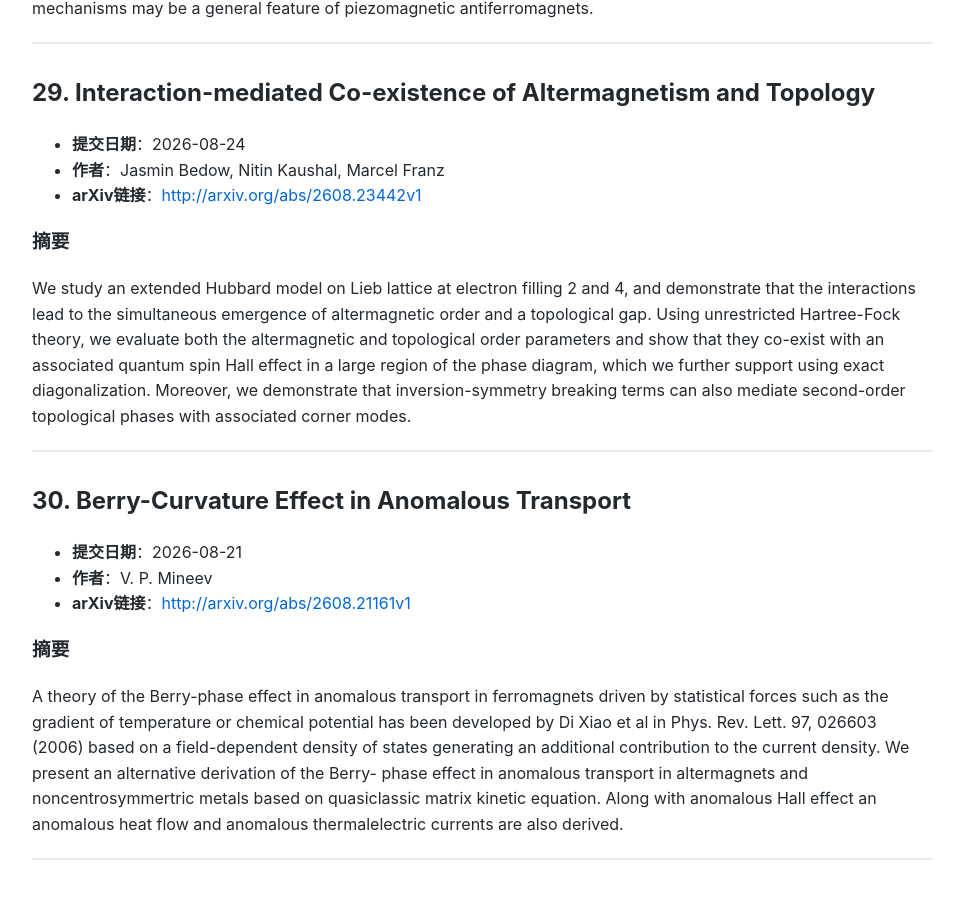
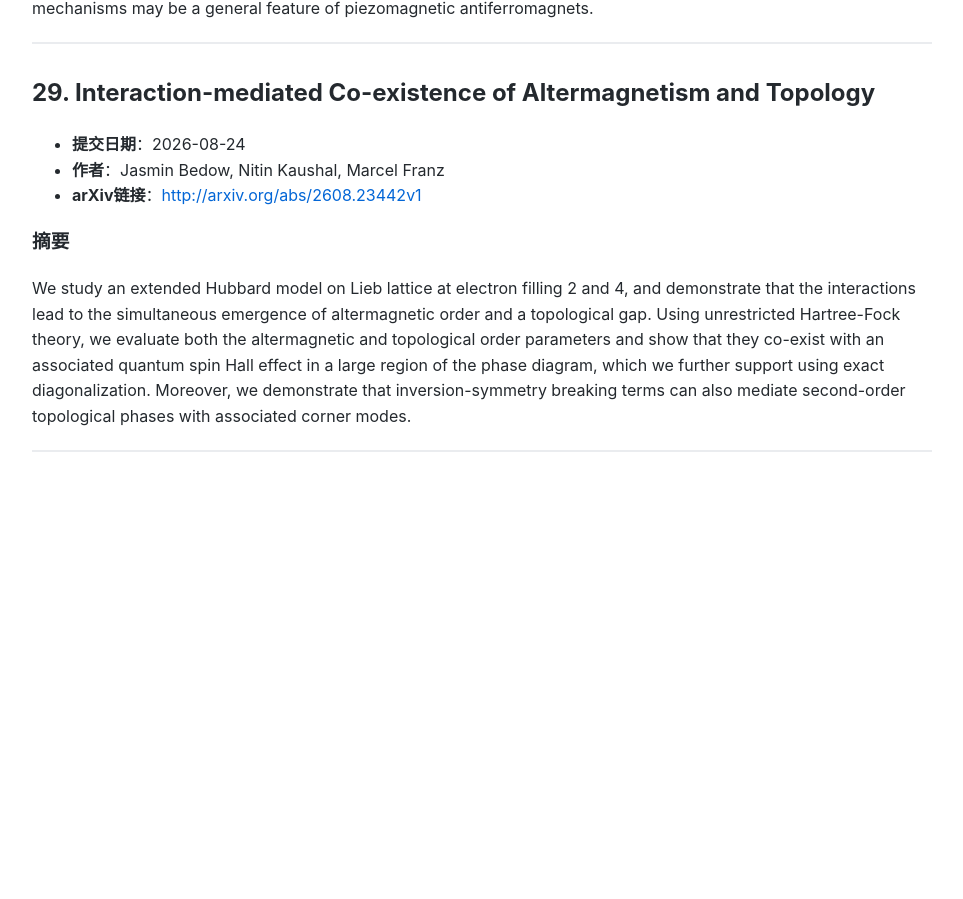
Before and after one commit to yangke25491/daily-arxiv-altermagnetic, a Jekyll site: the page built from index.md, in a window 1280 px wide and 900 px high, scrolled down 15764 px. Shown: the whole window, without its empty margins (158-1121 px from the left). Built offline with Jekyll 4.4.1, drawn with Linux system fonts in a browser that asks for light colours; after the commit the page ends 16256 px from its top, so only the background shows below that; some of the changed text lies outside the part shown.

Commit message:
Automated update: arXiv papers

```diff
--- a/index.md
+++ b/index.md
@@ -5,8 +5,8 @@ title: 交错磁论文
 
 # 凝聚态物理-交错磁(Altermagnetic)相关论文
 
-> 检索时间范围：**2026-08-21 至 2026-09-20**
-> 数据检索到 **30** 篇相关论文，按提交时间降序排列
+> 检索时间范围：**2026-08-22 至 2026-09-21**
+> 数据检索到 **29** 篇相关论文，按提交时间降序排列
 
 ---
 
@@ -328,14 +328,3 @@ Rutile-structured CoF${}\_2$ has long been recognized as a prototypical piezomag
 We study an extended Hubbard model on Lieb lattice at electron filling 2 and 4, and demonstrate that the interactions lead to the simultaneous emergence of altermagnetic order and a topological gap. Using unrestricted Hartree-Fock theory, we evaluate both the altermagnetic and topological order parameters and show that they co-exist with an associated quantum spin Hall effect in a large region of the phase diagram, which we further support using exact diagonalization. Moreover, we demonstrate that inversion-symmetry breaking terms can also mediate second-order topological phases with associated corner modes.
 
 ---
-
-## 30. Berry-Curvature Effect in Anomalous Transport
-
-- **提交日期**：2026-08-21
-- **作者**：V. P. Mineev
-- **arXiv链接**：[http://arxiv.org/abs/2608.21161v1](http://arxiv.org/abs/2608.21161v1)
-
-### 摘要
-A theory of the Berry-phase effect in anomalous transport in ferromagnets driven by statistical forces such as the gradient of temperature or chemical potential has been developed by Di Xiao et al in Phys. Rev. Lett. 97, 026603 (2006) based on a field-dependent density of states generating an additional contribution to the current density. We present an alternative derivation of the Berry- phase effect in anomalous transport in altermagnets and noncentrosymmertric metals based on quasiclassic matrix kinetic equation. Along with anomalous Hall effect an anomalous heat flow and anomalous thermalelectric currents are also derived.
-
----
```
